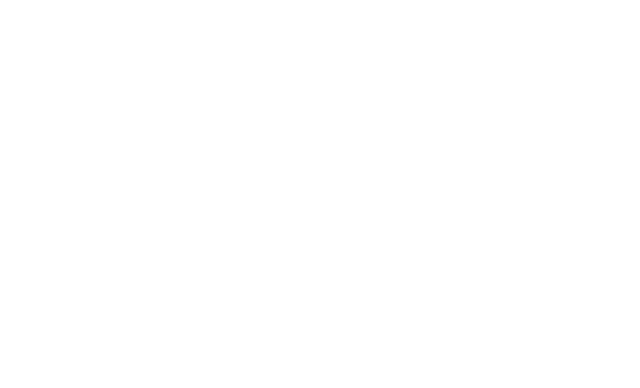
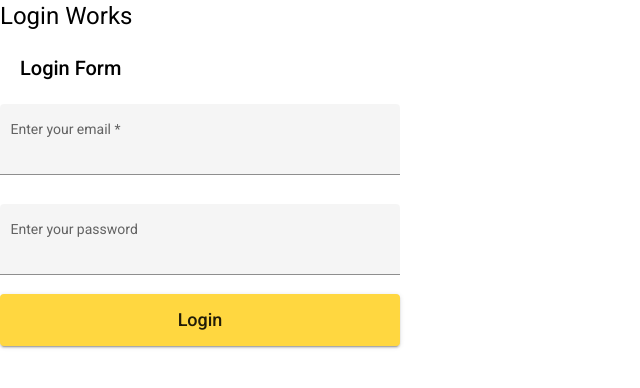
Before and after one commit to souravmandalcoder/Account-Crud, an Angular app: page /login in a window 1280 px wide. Before the commit this address led to /. Shown: the top 388 px of the page, without its empty margins (0-640 px from the left). Built offline with nearby package versions, Linux system fonts and the light colour scheme.

Commit message:
generated login service

```diff
--- a/db.json
+++ b/db.json
@@ -224,5 +224,11 @@
       "transactionID": 543,
       "id": 4
     }
+  ],
+  "login":[
+    {
+      "email":"123@gmail.com",
+      "password":"12345"
+    }
   ]
 }
--- a/src/app/app-routing.module.ts
+++ b/src/app/app-routing.module.ts
@@ -26,7 +26,16 @@ const routes: Routes = [
       },
     ]
   },
-
+  {
+    path: '',
+    component: LoginLayoutComponent,
+    children: [
+      {
+        path: 'login',
+        loadChildren: () => import('./components/user/login/login.module').then((x) => x.LoginModule)
+      }
+    ]
+  }
 ];
 
 @NgModule({
--- a/src/app/components/user/login/login.component.html
+++ b/src/app/components/user/login/login.component.html
@@ -1 +1,53 @@
-<p>login works!</p>
+<h1>Login Works</h1>
+<div class="login" fxFlex="100" fxLayoutAlign="center center">
+  <div class="login-form" fxLayout="column">
+    <form
+      #f="ngForm"
+      fxFlex="100"
+      fxLayout="row wrap"
+      fxLayoutAlign="center center"
+    >
+      <h2 class="title" fxLayoutAlign="center center">Login Form</h2>
+      <div
+        class="email"
+        fxFlex="100"
+        fxLayout="row"
+        fxLayoutAlign="center center"
+      >
+        <div class="example-container">
+          <mat-form-field appearance="fill">
+            <mat-label>Enter your email</mat-label>
+            <input
+              required
+              email
+              matInput
+              name="login"
+              required
+              [(ngModel)]="login.email"
+            />
+          </mat-form-field>
+        </div>
+      </div>
+      <div
+        class="password"
+        fxFlex="100"
+        fxLayout="row"
+        fxLayoutAlign="center center"
+      >
+        <div class="example-container">
+          <mat-form-field appearance="fill">
+            <mat-label>Enter your password</mat-label>
+            <input [(ngModel)]="login.password" name="password" matInput />
+          </mat-form-field>
+        </div>
+      </div>
+      <div class="button">
+        <div class="example-button-row">
+          <button (click)="getDetails()" mat-raised-button color="accent">
+            Login
+          </button>
+        </div>
+      </div>
+    </form>
+  </div>
+</div>
--- a/src/app/components/user/login/login.component.scss
+++ b/src/app/components/user/login/login.component.scss
@@ -0,0 +1,44 @@
+.example-container .mat-form-field + .mat-form-field {
+  margin-left: 8px;
+}
+
+.example-container {
+  margin-top: 10px;
+}
+.mat-form-field {
+  width: 400px;
+}
+
+.example-right-align {
+  text-align: right;
+}
+
+input.example-right-align::-webkit-outer-spin-button,
+input.example-right-align::-webkit-inner-spin-button {
+  display: none;
+}
+
+input.example-right-align {
+  -moz-appearance: textfield;
+}
+
+input {
+  margin-top: 20px;
+}
+.title {
+  margin: 20px;
+}
+.login {
+  height: 100vh;
+  width:100vw;
+}
+button {
+  width: 400px;
+  height: 52px;
+  font-size: 18px;
+}
+
+label {
+  margin-top: 10px;
+  font-size: 15px;
+}
--- a/src/app/components/user/login/login.component.ts
+++ b/src/app/components/user/login/login.component.ts
@@ -1,4 +1,8 @@
 import { Component, OnInit } from '@angular/core';
+import { FormControl, Validators, NgForm } from '@angular/forms';
+import { Router } from '@angular/router';
+import { Login } from 'src/app/models/login';
+import { LoginService } from 'src/app/services/login.service';
 
 @Component({
   selector: 'app-login',
@@ -7,9 +11,19 @@ import { Component, OnInit } from '@angular/core';
 })
 export class LoginComponent implements OnInit {
 
-  constructor() { }
+  login: Login = new Login()
+
+  constructor(private loginService: LoginService) { }
 
   ngOnInit(): void {
+    console.log("Login loaded")
+  }
+
+  getDetails() {
+    this.loginService.getDetails().subscribe(res => {
+      this.login = res;
+      console.log(this.login);
+    })
   }
 
 }
--- /dev/null
+++ b/src/app/models/login.ts
@@ -0,0 +1,4 @@
+export class Login {
+    email!: string;
+    password!: string;
+}
--- /dev/null
+++ b/src/app/services/login.service.ts
@@ -0,0 +1,20 @@
+import { HttpClient } from '@angular/common/http';
+import { Injectable } from '@angular/core';
+import { Observable, map } from 'rxjs';
+
+@Injectable({
+  providedIn: 'root'
+})
+export class LoginService {
+
+  constructor(private http: HttpClient) { }
+
+  getDetails(): Observable<any> {
+    const url = "http://localhost:3000/login";
+    return this.http.get(url).pipe(
+      map(res => {
+        return res
+      })
+    )
+  }
+}
```
Also changed, not shown: src/app/components/user/login/login-routing.module.ts (+12 -2 lines), src/app/components/user/login/login.module.ts (+8 -1 lines), src/app/models/sales.ts (+0 -12 lines), 2 other files (tests, documents, lock files or other folders).
